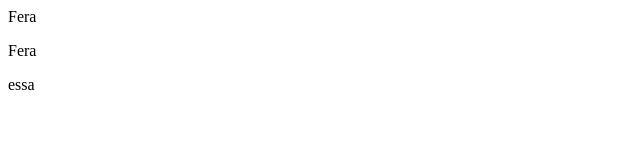
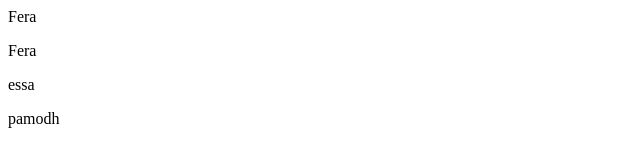
Before and after one commit to farhan156/html, a plain HTML site: page index.html in a window 1280 px wide. Shown: the full height of the page, 0-640 px from the left. Drawn offline with Linux system fonts and the light colour scheme.

Commit message:
Update index.html

```diff
--- a/index.html
+++ b/index.html
@@ -6,4 +6,7 @@
   <p>
     essa
   </p>
+  <p>
+    pamodh
+  </p>
 </html>
```
